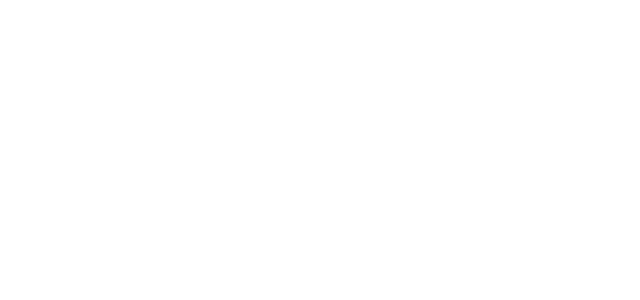
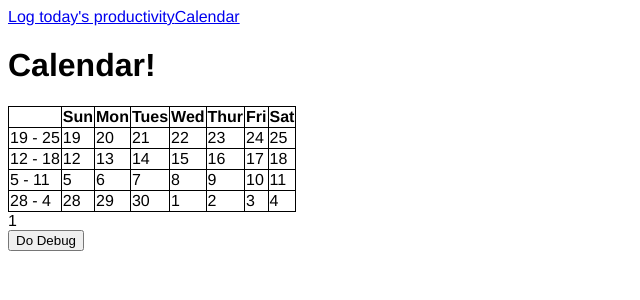
Before and after one commit to EthanHolman/beproductive-webui, a Vue app: page /calendar in a window 1280 px wide. Before the commit this address had no page. Shown: the top 300 px of the page, without its empty margins (0-640 px from the left). Built offline with nearby package versions, Linux system fonts and the light colour scheme.

Commit message:
First pass at the calendar

```diff
--- a/src/App.vue
+++ b/src/App.vue
@@ -1,6 +1,16 @@
 <template>
+  <nav-bar />
   <router-view />
 </template>
+
+<script lang="ts">
+import { defineComponent } from "vue";
+import NavBar from "@/components/NavBar.vue";
+
+export default defineComponent({
+  components: { NavBar },
+});
+</script>
 
 <style lang="scss">
 #app {
--- /dev/null
+++ b/src/components/NavBar.vue
@@ -0,0 +1,6 @@
+<template>
+  <nav>
+    <router-link to="/">Log today's productivity</router-link>
+    <router-link to="/calendar">Calendar</router-link>
+  </nav>
+</template>
--- a/src/router/index.ts
+++ b/src/router/index.ts
@@ -1,11 +1,17 @@
 import { createRouter, createWebHistory, RouteRecordRaw } from "vue-router";
 import Home from "../views/Home.vue";
+import Calendar from "../views/Calendar.vue";
 
 const routes: Array<RouteRecordRaw> = [
   {
     path: "/",
     name: "Home",
     component: Home,
+  },
+  {
+    path: "/calendar",
+    name: "Calendar",
+    component: Calendar,
   },
 ];
 
--- /dev/null
+++ b/src/views/Calendar.vue
@@ -0,0 +1,113 @@
+<template>
+  <h1>Calendar!</h1>
+  <table>
+    <thead>
+      <tr>
+        <th></th>
+        <th>Sun</th>
+        <th>Mon</th>
+        <th>Tues</th>
+        <th>Wed</th>
+        <th>Thur</th>
+        <th>Fri</th>
+        <th>Sat</th>
+      </tr>
+    </thead>
+    <tbody>
+      <tr v-for="(week, weekIndex) in dates" :key="weekIndex">
+        <td>{{ formatWeek(week) }}</td>
+        <td v-for="(day, dayIndex) in week" :key="dayIndex">
+          {{ day ? day.getDate() : "" }}
+        </td>
+      </tr>
+    </tbody>
+  </table>
+  <div>{{ numRows }}</div>
+  <button @click="doDebug">Do Debug</button>
+</template>
+
+<script lang="ts">
+import { defineComponent, reactive } from "vue";
+
+function buildWeeksDaysStructure(dates: any) {
+  const arr = [];
+  let weekArr = [];
+
+  while (dates.length > 0) {
+    const remove = dates.splice(0, 1)[0];
+    weekArr.push(remove);
+
+    if (weekArr.length === 7) {
+      weekArr.reverse();
+      arr.push(weekArr);
+      weekArr = [];
+    }
+  }
+
+  return arr;
+}
+
+function getDates() {
+  const dates = [];
+
+  const day = new Date();
+
+  while (dates.length < 30) {
+    dates.push(new Date(day.getTime()));
+    day.setDate(day.getDate() - 1);
+  }
+
+  const numBlanksToAdd = 5 - dates[dates.length - 1].getDay();
+  const blanks = [...Array(numBlanksToAdd).keys()].map((x) => undefined);
+
+  const allDates = [...blanks, ...dates];
+
+  return reactive(buildWeeksDaysStructure(allDates));
+}
+
+export default defineComponent({
+  data() {
+    return {
+      dates: getDates(),
+      stuff: { mything: "asdf" },
+    };
+  },
+  methods: {
+    doDebug() {
+      console.log(this.$data.dates);
+    },
+    doDebug2(stuff: any) {
+      console.log(stuff);
+    },
+    formatWeek(dates: Date[]): string {
+      // return "asdf";
+      if (!dates || dates.length === 0) return "";
+      const filteredDates = dates.filter((x) => !!x);
+      return (
+        "" +
+        filteredDates[0].getDate() +
+        " - " +
+        filteredDates[filteredDates.length - 1].getDate()
+      );
+    },
+  },
+  computed: {
+    numRows() {
+      const val = Math.ceil(this.dates.length / 7);
+      return val;
+    },
+  },
+});
+</script>
+
+<style scoped>
+table {
+  border-collapse: collapse;
+}
+
+table,
+th,
+td {
+  border: 1px solid black;
+}
+</style>
```
